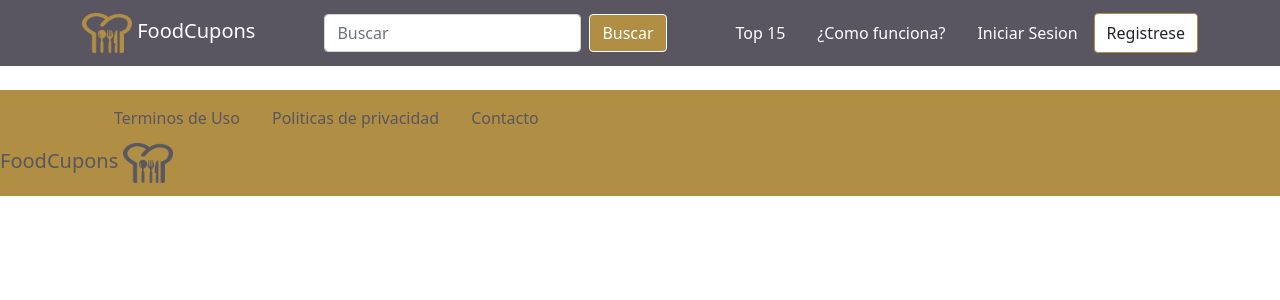
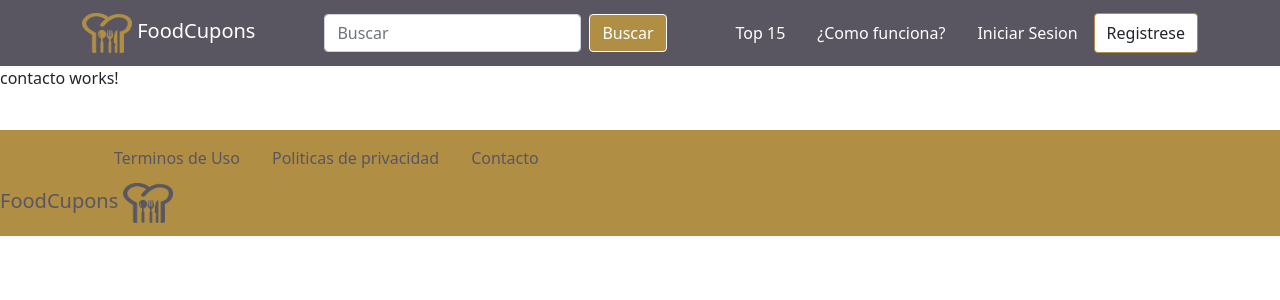
Before and after one commit to laura4rero/Proyecto-Final-Angular, an Angular app: page /contacto in a window 1280 px wide. Before the commit this address led to /. Shown: the top 300 px of the page. Built offline with nearby package versions, Linux system fonts and the light colour scheme.

Commit message:
Agregar comonente contacto y agregar mock-db

```diff
--- /dev/null
+++ b/db.json
@@ -0,0 +1,6 @@
+{
+  "users":
+  [
+    {"password": "123", "user":"admin"}
+  ]
+}
--- a/src/app/app-routing.module.ts
+++ b/src/app/app-routing.module.ts
@@ -6,6 +6,7 @@ import { ContentComponent } from './content/content.component';
 import { RegistreseComponent } from './registrese/registrese.component';
 import { TerminosDeUsoComponent } from './terminos-de-uso/terminos-de-uso.component';
 import { PoliticasDePrivacidadComponent } from './politicas-de-privacidad/politicas-de-privacidad.component';
+import { ContactoComponent } from './contacto/contacto.component';
 
 const routes: Routes =
 [
@@ -15,6 +16,7 @@ const routes: Routes =
   { path: 'registrese', component: RegistreseComponent },
   { path: 'terminos-de-uso', component: TerminosDeUsoComponent },
   { path: 'politicas-de-privacidad', component: PoliticasDePrivacidadComponent },
+  { path: 'contacto', component: ContactoComponent },
 
 
 
--- a/src/app/app.module.ts
+++ b/src/app/app.module.ts
@@ -15,6 +15,7 @@ import { IniciarSesionComponent } from './iniciar-sesion/iniciar-sesion.componen
 import { RegistreseComponent } from './registrese/registrese.component';
 import { TerminosDeUsoComponent } from './terminos-de-uso/terminos-de-uso.component';
 import { PoliticasDePrivacidadComponent } from './politicas-de-privacidad/politicas-de-privacidad.component';
+import { ContactoComponent } from './contacto/contacto.component';
 
 
 @NgModule({
@@ -27,7 +28,8 @@ import { PoliticasDePrivacidadComponent } from './politicas-de-privacidad/politi
     IniciarSesionComponent,
     RegistreseComponent,
     TerminosDeUsoComponent,
-    PoliticasDePrivacidadComponent
+    PoliticasDePrivacidadComponent,
+    ContactoComponent
   ],
   imports: [
     BrowserModule,
--- /dev/null
+++ b/src/app/contacto/contacto.component.html
@@ -0,0 +1 @@
+<p>contacto works!</p>
--- /dev/null
+++ b/src/app/contacto/contacto.component.ts
@@ -0,0 +1,15 @@
+import { Component, OnInit } from '@angular/core';
+
+@Component({
+  selector: 'app-contacto',
+  templateUrl: './contacto.component.html',
+  styleUrls: ['./contacto.component.css']
+})
+export class ContactoComponent implements OnInit {
+
+  constructor() { }
+
+  ngOnInit(): void {
+  }
+
+}
--- a/src/app/footer/footer.component.html
+++ b/src/app/footer/footer.component.html
@@ -11,7 +11,7 @@
                 <a class="nav-link" style="color:#595661;" routerLink="/politicas-de-privacidad" routerLinkActive="active">Politicas de privacidad</a>
             </li>
             <li class="nav-item">
-                <a class="nav-link" style="color:#595661;" href="#">Contacto</a>
+                <a class="nav-link" style="color:#595661;" routerLink="/contacto" routerLinkActive="active">Contacto</a>
             </li>
         </ul>
     </div>
```
Also changed, not shown: src/app/contacto/contacto.component.css (added), 1 other file (tests, documents, lock files or other folders).
